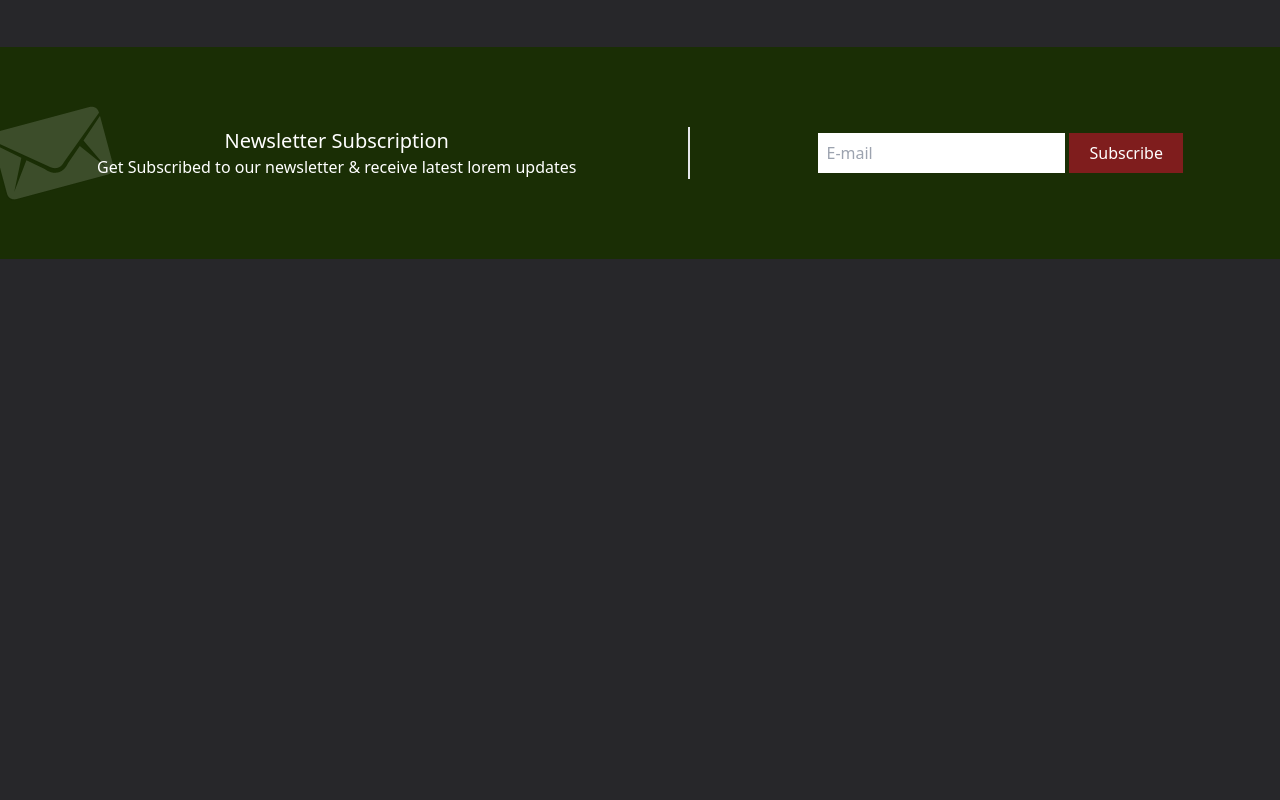
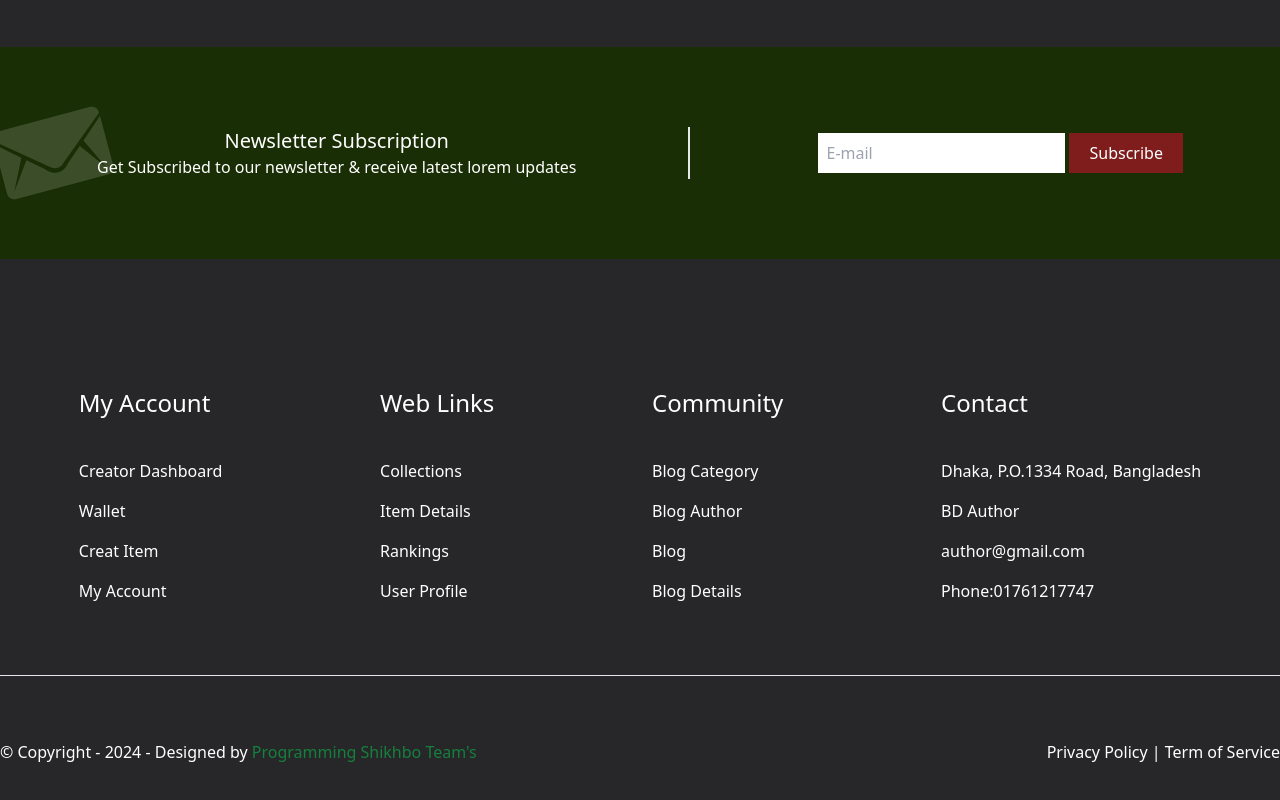
Before and after one commit to Aual-Hossain/first-tailwind-project, a website built with Vite: page index.html in a window 1280 px wide. Shown: the part 3908-4708 px from the top of the page. Before the commit the page ends 4295 px from the top, so only its background shows below. Built offline with nearby package versions, Linux system fonts and the light colour scheme.

Commit message:
Footer Section

```diff
--- a/index.html
+++ b/index.html
@@ -230,6 +230,56 @@
       </div>
     </section>
 
+    <footer class="container mx-auto mb-24 text-center sm:text-left">
+
+      <div class="mb-16 text-white sm:flex justify-around">
+        <div>
+          <h2 class="text-xl md:text-2xl mb-8">My Account</h2>
+          <ul class="leading-10">
+            <li><a href="#">Creator Dashboard</a></li>
+            <li><a href="#">Wallet</a></li>
+            <li><a href="#">Creat Item</a></li>
+            <li><a href="#">My Account</a></li>
+          </ul>
+        </div>
+        <div>
+          <h2 class="text-xl md:text-2xl mb-8">Web Links</h2>
+          <ul class="leading-10">
+            <li><a href="#">Collections</a></li>
+            <li><a href="#">Item Details</a></li>
+            <li><a href="#">Rankings</a></li>
+            <li><a href="#">User Profile</a></li>
+          </ul>
+        </div>
+        <div>
+          <h2 class="text-xl md:text-2xl mb-8">Community</h2>
+          <ul class="leading-10">
+            <li><a href="#">Blog Category</a></li>
+            <li><a href="#">Blog Author</a></li>
+            <li><a href="#">Blog</a></li>
+            <li><a href="#">Blog Details</a></li>
+          </ul>
+        </div>
+        <div>
+          <h2 class="text-xl md:text-2xl mb-8">Contact</h2>
+          <ul class="leading-10">
+            <li><a href="#">Dhaka, P.O.1334 Road, Bangladesh</a></li>
+            <li><a href="#">BD Author</a></li>
+            <li><a href="#">author@gmail.com</a></li>
+            <li><a href="#">Phone:01761217747</a></li>
+          </ul>
+        </div>
+      </div>
+
+      <hr class="my-16">
+
+      <div class="sm:flex justify-between text-white">
+        <p>&copy; Copyright - 2024 - Designed by <span class="text-green-700">Programming Shikhbo Team's</span></p>
+        <p>Privacy Policy | Term of Service</p>
+      </div>
+
+    </footer>
+
   </main>
 
 
```
